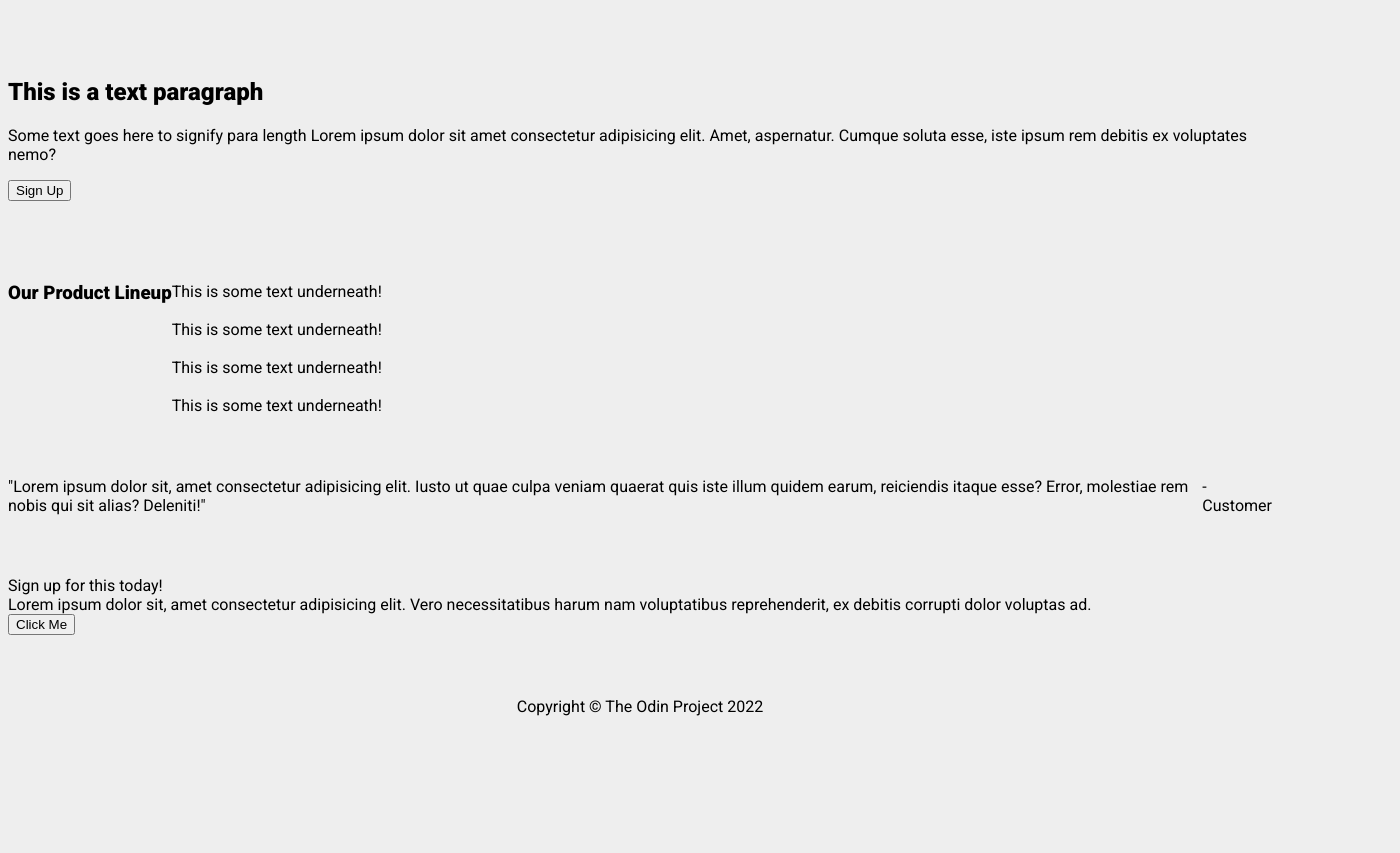
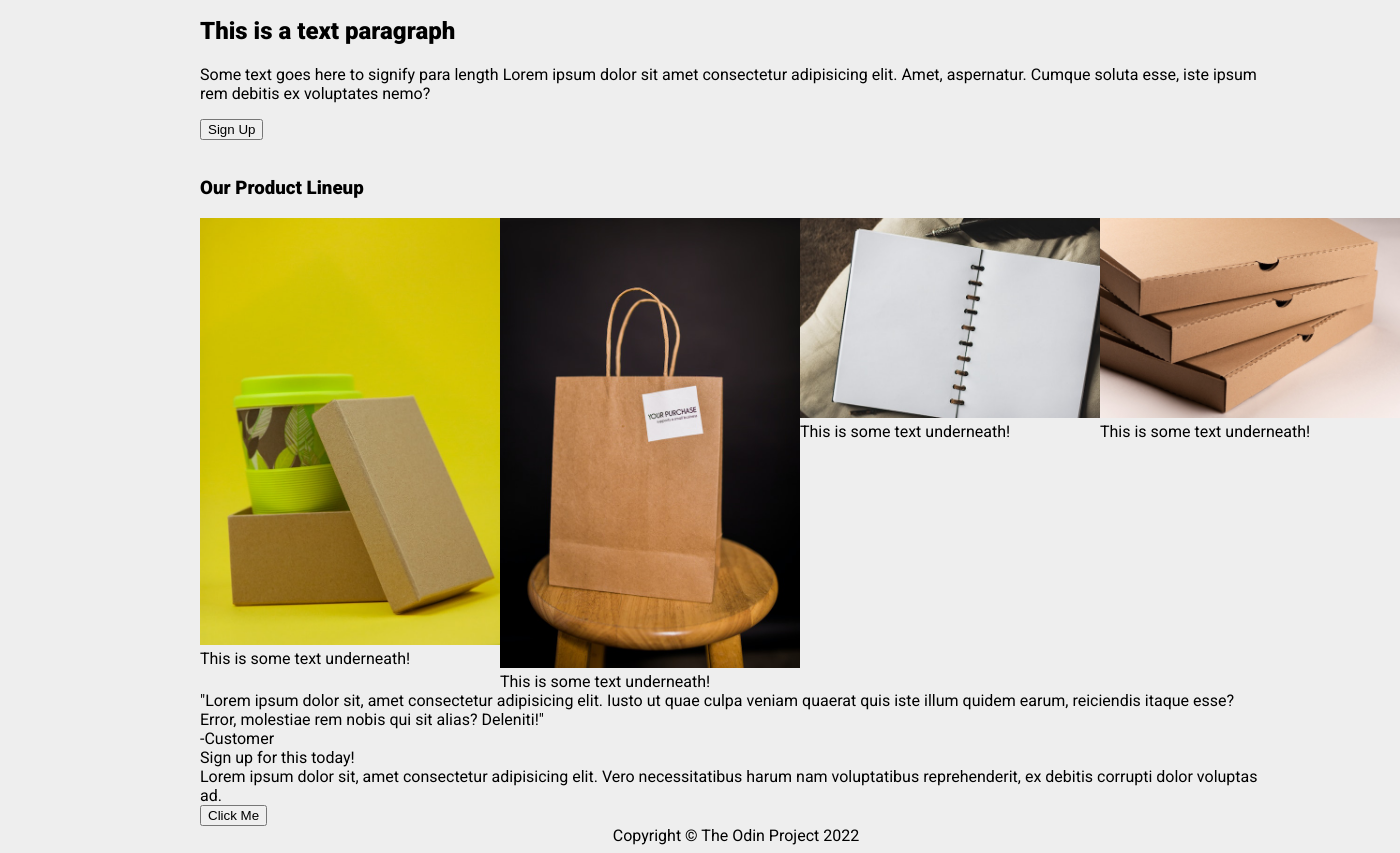
Before and after one commit to codnuked/landing-page, a plain HTML site: page index.html in a window 1280 px wide. Shown: the part 92-945 px from the top of the page, 1400 px wide, since content can reach past the window. Before the commit the page ends 816 px from the top, so only its background shows below. Drawn offline with Linux system fonts and the light colour scheme.

Commit message:
added margins to css

```diff
--- a/index.html
+++ b/index.html
@@ -27,23 +27,23 @@
         </div>
     </div>
     <div class="section">
-        <h3>Our Product Lineup</h3>
+        <h3 class="products-title">Our Product Lineup</h3>
 
         <div class="product-lineup">
             <div class="product-one">
-                <img src="" alt="">
+                <img src="images/paper_1.jpg" alt="Paper 1">
                 <div class="img-txt">This is some text underneath!</div>
             </div>
             <div class="product-two">
-                <img src="" alt="">
+                <img src="images/paper_2.jpg" alt="Paper 2">
                 <div class="img-txt">This is some text underneath!</div>
             </div>
             <div class="product-three">
-                <img src="" alt="">
+                <img src="images/paper_3.jpg" alt="Paper 3">
                 <div class="img-txt">This is some text underneath!</div>
             </div>
             <div class="product-four">
-                <img src="" alt="">
+                <img src="images/paper_4.jpg" alt="Paper 4">
                 <div class="img-txt">This is some text underneath!</div>
             </div>
         </div>
--- a/styles.css
+++ b/styles.css
@@ -7,11 +7,13 @@ body {
     min-height: 100vh;
     background-color: #eee;
     font-family: 'Roboto', 'sans-serif';
+    margin-left: 200px;
 }
 
 .header {
     display: flex;
     justify-content: space-between;
+    margin-right: 200px;
 
 }
 
@@ -23,6 +25,7 @@ body {
 
 .section {
     display: flex;
+    flex-direction: column;
 }
 
 a {
@@ -47,3 +50,18 @@ li {
     justify-content: center;
     margin-right: 20px;
 }
+
+img {
+    width: 300px;
+    height: auto;
+}
+
+.product-lineup {
+    display: flex;
+    justify-content: space-around;
+
+}
+
+.products-title {
+    display: flex;
+}
```
